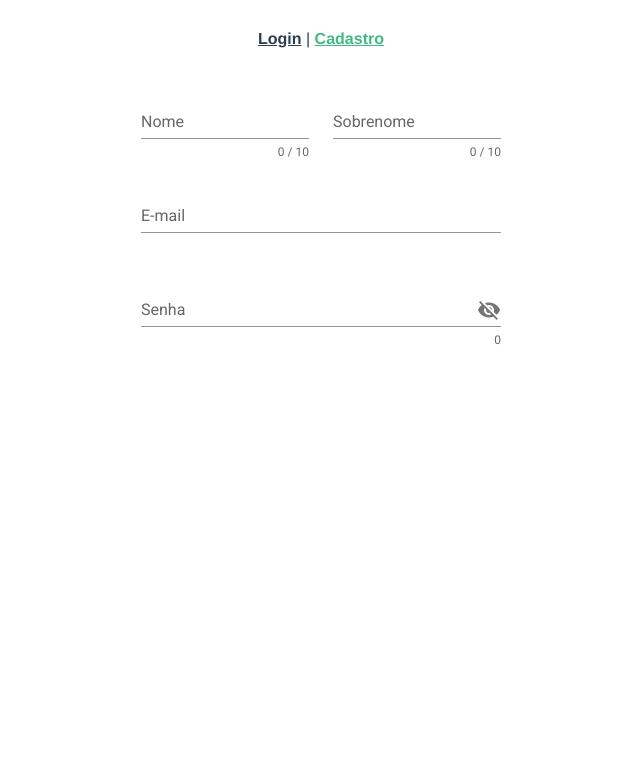
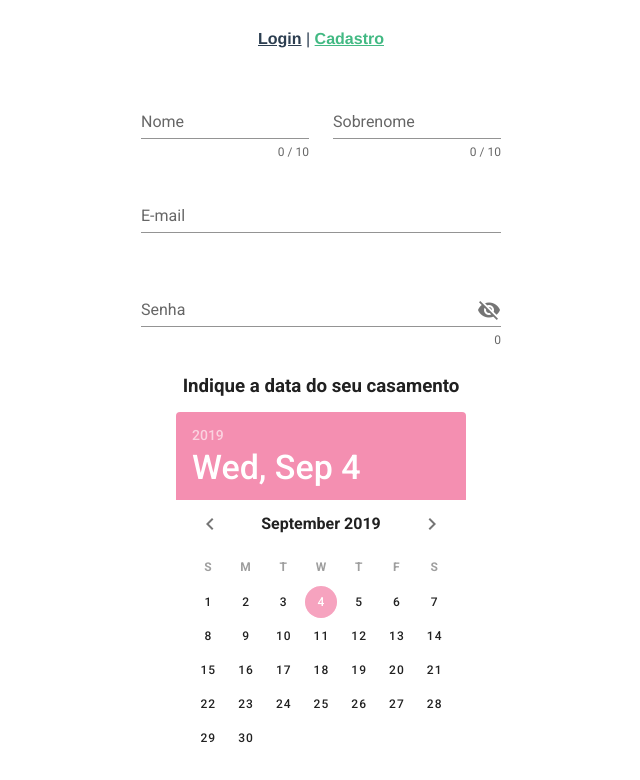
Before and after one commit to leandrocodes/codecake-vuejs-firebase, a Vue app: page /#/cadastro in a window 1280 px wide. Shown: the top 780 px of the page, without its empty margins (319-959 px from the left). Built offline with nearby package versions, Linux system fonts and the light colour scheme.

Commit message:
date picker

```diff
--- a/src/components/CadastroForm.vue
+++ b/src/components/CadastroForm.vue
@@ -51,6 +51,12 @@
                             ></v-text-field>
                         </v-col>
                     </v-row>
+                    <br>
+                    <h3>Indique a data do seu casamento</h3>
+                    <br>
+                    <v-row justify="center">
+                        <v-date-picker color="pink lighten-3" v-model="picker"></v-date-picker>
+                    </v-row>
                 </v-container>
             </v-form>
         </v-app>
@@ -80,7 +86,8 @@ export default {
                 min: v => v.length >= 8 || "Min 8 characters",
                 emailMatch: () =>
                     "The email and password you entered don't match"
-            }
+            },
+            picker: new Date().toISOString().substr(0, 10)
         }
     }
 }
```
